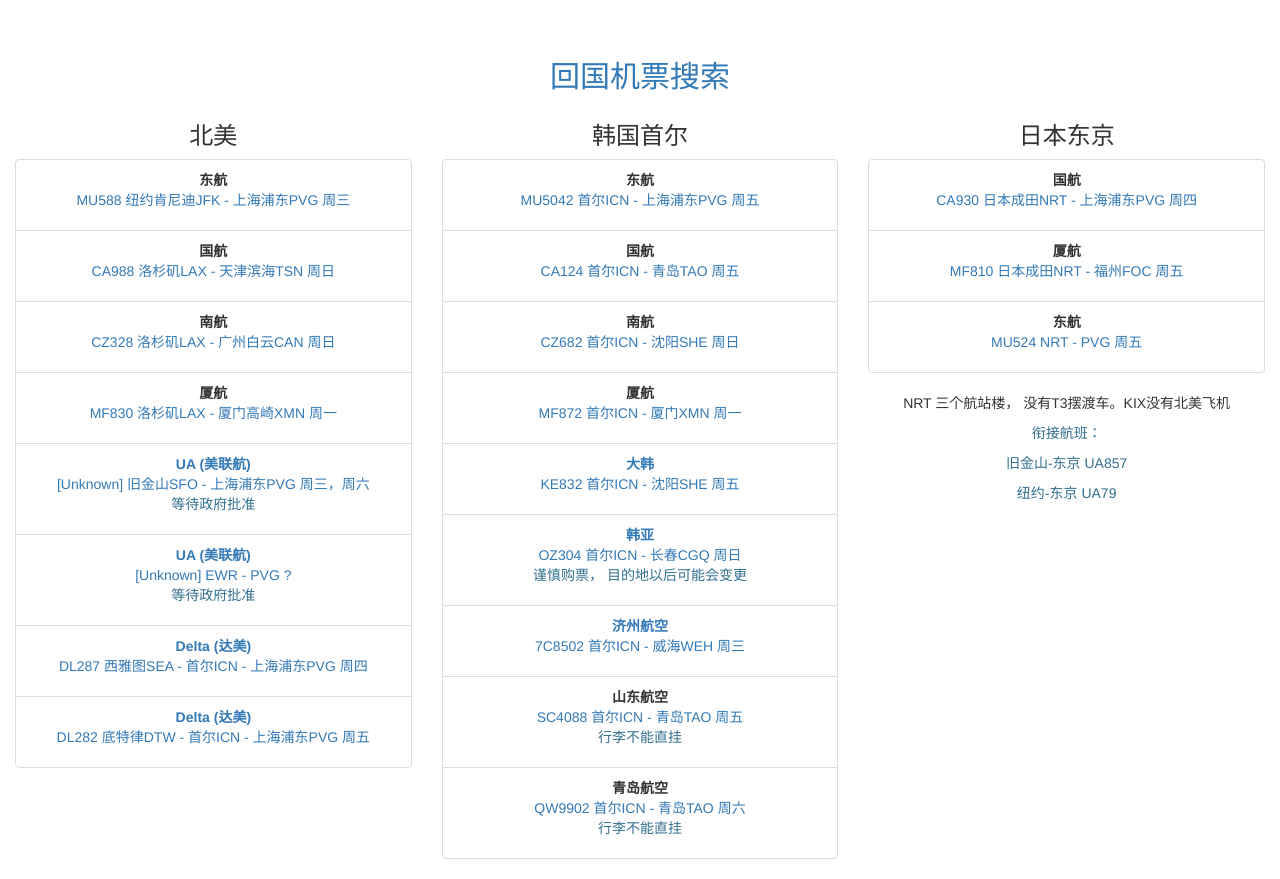
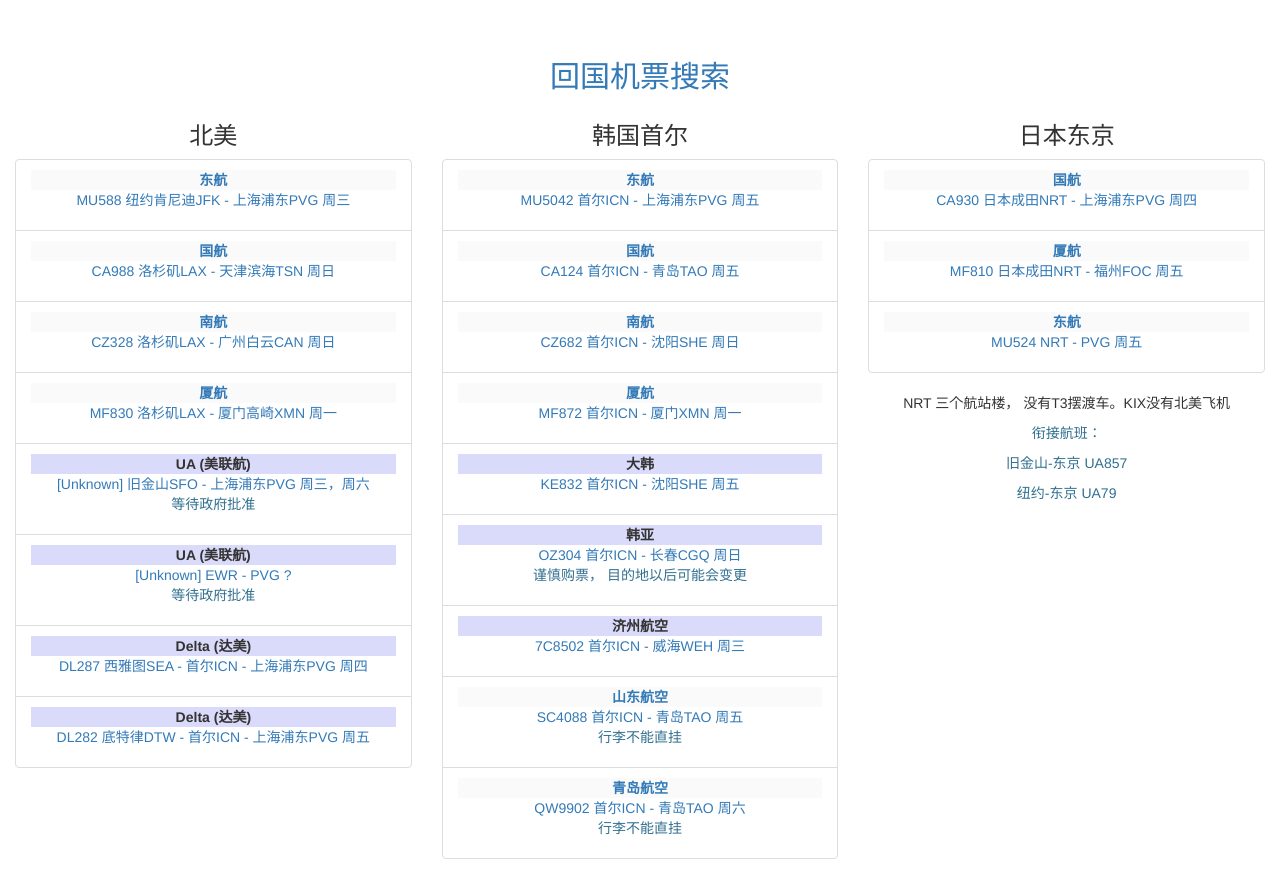
Before and after one commit to cyang019/plane-ticket-tracker, a Vue app: page / in a window 1280 px wide. Built offline with nearby package versions, Linux system fonts and the light colour scheme.

Commit message:
color code domestic vs international carrier

```diff
--- a/src/components/AirlineItem.vue
+++ b/src/components/AirlineItem.vue
@@ -1,10 +1,16 @@
 <template>
-  <div class="d-flex card card-body m-1 p-1 border border-primary">
+  <div class="card card-body m-1 p-1 border-primary">
     <div class="d-flex flex-row">
-      <div v-if="['国航', '南航', '厦航', '东航', '山东航空', '青岛航空'].includes(name)" class="card-text text-secondary">
+      <div v-if="['国航', '南航', '厦航', '东航', '山东航空', '青岛航空'].includes(name)"
+        id="airline-name-domestic"
+        class="card-text text-primary"
+      >
         <strong>{{name}}</strong>
       </div>
-      <div v-else class="card-text text-primary">
+      <div v-else
+        id="airline-name-international"
+        class="card-text text-secondary"
+      >
         <strong>{{name}}</strong>
       </div>
       <a :href="searchLink" target="_blank"
@@ -47,5 +53,11 @@
 </script>
 
 <style scoped>
+  #airline-name-domestic {
+    background-color: #fafafa;
+  }
 
+  #airline-name-international {
+    background-color: #dadafa;
+  }
 </style>
```
